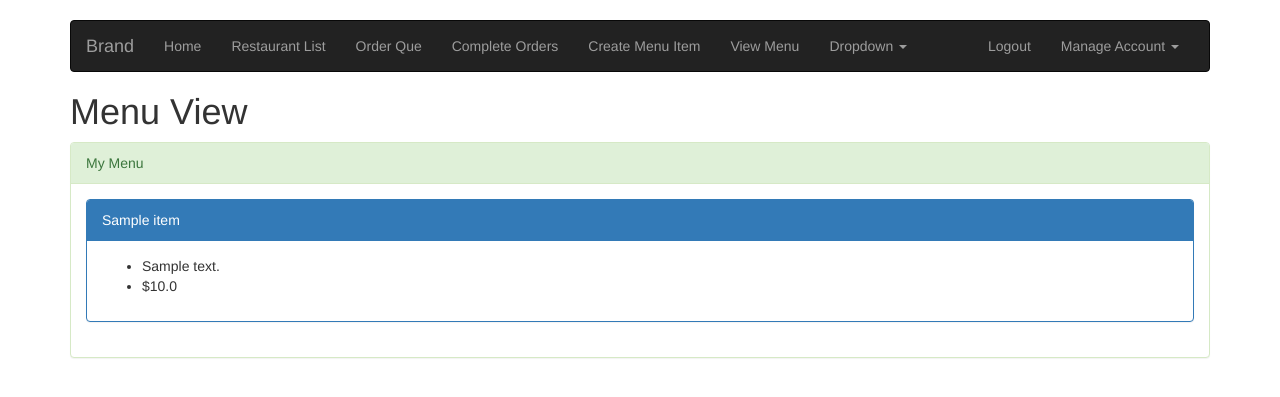
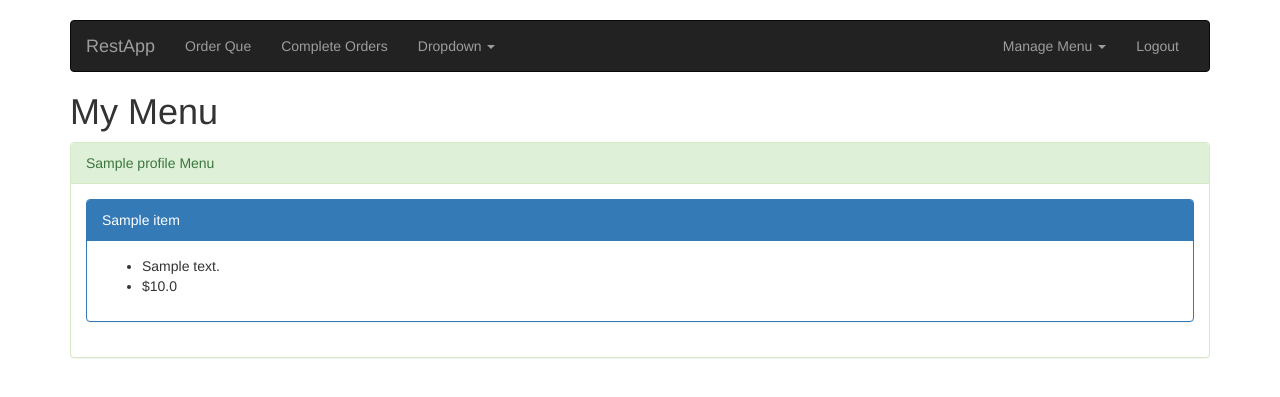
Before and after one commit to tiy-gvl-python-2015-09/restaurant, a Django app: page /restaurant/menu_view/1/ in a window 1280 px wide. Shown: the top 397 px of the page. Run offline with Django 3.2, Linux system fonts and the light colour scheme; a user stored in the database is signed in; tables that the repository leaves empty hold one stand-in row (values such as "Sample post"); some libraries are stand-ins or nearby versions.

Commit message:
Working to finialie navbar.  Figured out <title>'s.

```diff
--- a/restapp/templates/base.html
+++ b/restapp/templates/base.html
@@ -20,19 +20,19 @@
             <span class="icon-bar"></span>
             <span class="icon-bar"></span>
           </button>
-          <a class="navbar-brand" href="#">Brand</a>
+          <a class="navbar-brand" href="{% url 'index' %}">RestApp</a>
         </div>
         <div class="collapse navbar-collapse" id="bs-example-navbar-collapse-1">
           <ul class="nav navbar-nav">
-              <li><a href="{% url 'index' %}">Home</a></li>
+            {% if not request.user.id %}
               <li><a href="{% url 'restaurant_list' %}">Restaurant List</a></li>
+            {% endif %}
             {% if request.user.id %}
                 {% if request.user.profile.user_type == 'restaurant' %}
                     <li><a href="{% url 'restaurant_order_view' user.id %}">Order Que</a></li>
                     <li><a href="#">Complete Orders</a></li>
-                    <li><a href="{% url 'create_item' %}">Create Menu Item</a></li>
-                    <li><a href="{% url 'menu_view' user.id %}">View Menu</a></li>
                     {% elif request.user.profile.user_type == 'customer' %}
+                    <li><a href="{% url 'restaurant_list' %}">Restaurant List</a></li>
                     <li><a href="#">Place Order</a></li>
                     <li><a href="{% url 'customer_order_view' user.id%}">Orders Placed</a></li>
                     <li><a href="#">Past Orders</a></li>
@@ -43,8 +43,7 @@
               <ul class="dropdown-menu">
                 <li><a href="#">Action</a></li>
                 <li><a href="#">Another action</a></li>
-                <li>
-                <li class="divider"></li>><a href="#">Something else here</a></li>
+                <li class="divider"></li><a href="#">Something else here</a></li>
                 <li class="divider"></li>
                 <li><a href="#">Separated link</a></li>
                 <li  class="divider"></li>
@@ -54,11 +53,16 @@
           </ul>
             <ul class="nav navbar-nav navbar-right">
                 {% if request.user.id %}
-                     <li><a href="{% url 'logout' %}?next=/">Logout</a></li>
-                  {% else %}
-                    <li><a href="{% url 'login' %}">Login</a></li>
-                    <li><a href="{% url 'create_user' %}">Create User</a></li>
-                  {% endif %}
+                    {% if request.user.profile.user_type == 'restaurant'  %}
+                        <li class="dropdown">
+                          <a href="#" class="dropdown-toggle" data-toggle="dropdown" role="button" aria-haspopup="true" aria-expanded="false">Manage Menu <span class="caret"></span></a>
+                          <ul class="dropdown-menu">
+                            <li><a href="{% url 'create_item' %}">Create Menu Item</a></li>
+                            <li><a href="{% url 'menu_view' user.id %}">View Menu</a></li>
+                            </ul>
+                        </li>
+
+                {% elif request.user.profile.user_type == 'customer' %}
                     <li class="dropdown">
                       <a href="#" class="dropdown-toggle" data-toggle="dropdown" role="button" aria-haspopup="true" aria-expanded="false">Manage Account <span class="caret"></span></a>
                       <ul class="dropdown-menu">
@@ -69,6 +73,14 @@
                         <li><a href="#">Separated link</a></li>
                       </ul>
                     </li>
+                {% endif %}
+            {% endif %}
+            {% if request.user.id %}
+                     <li><a href="{% url 'logout' %}?next=/">Logout</a></li>
+                  {% else %}
+                    <li><a href="{% url 'login' %}">Login</a></li>
+                    <li><a href="{% url 'create_user' %}">Create User</a></li>
+                  {% endif %}
           </ul>
         </div>
       </div>
--- a/restapp/templates/restapp/item_list.html
+++ b/restapp/templates/restapp/item_list.html
@@ -1,16 +1,17 @@
 {% extends 'base.html' %}
 
 {% block title %}
+        My Menu | {{ request.user.profile.name }}
 {% endblock %}
 
 {% block content %}
-    <h1>Menu View</h1>
+    <h1>My Menu</h1>
 
     <div class="row">
         <div class="col-xs-12">
             <div class="panel panel-success">
                 <div class="panel-heading">
-                My Menu
+                    {{ request.user.profile.name }} Menu
                 </div>
                 <div class="panel-body">
                     <div class="panel panel-primary">
@@ -25,8 +26,6 @@
                                 </ul>
                             </div>
                         {% endfor %}
-
-
                     </div>
                 </div>
             </div>
--- a/restapp/templates/restapp/order_list.html
+++ b/restapp/templates/restapp/order_list.html
@@ -1,4 +1,8 @@
 {% extends 'base.html' %}
+
+{% block title %}
+{% endblock %}
+
 {% block content %}
     {% for item in object_list %}
         <h3>{{ item.user }}</h3><br><br>
```
Lines whose indentation alone changed are shown as unchanged.
